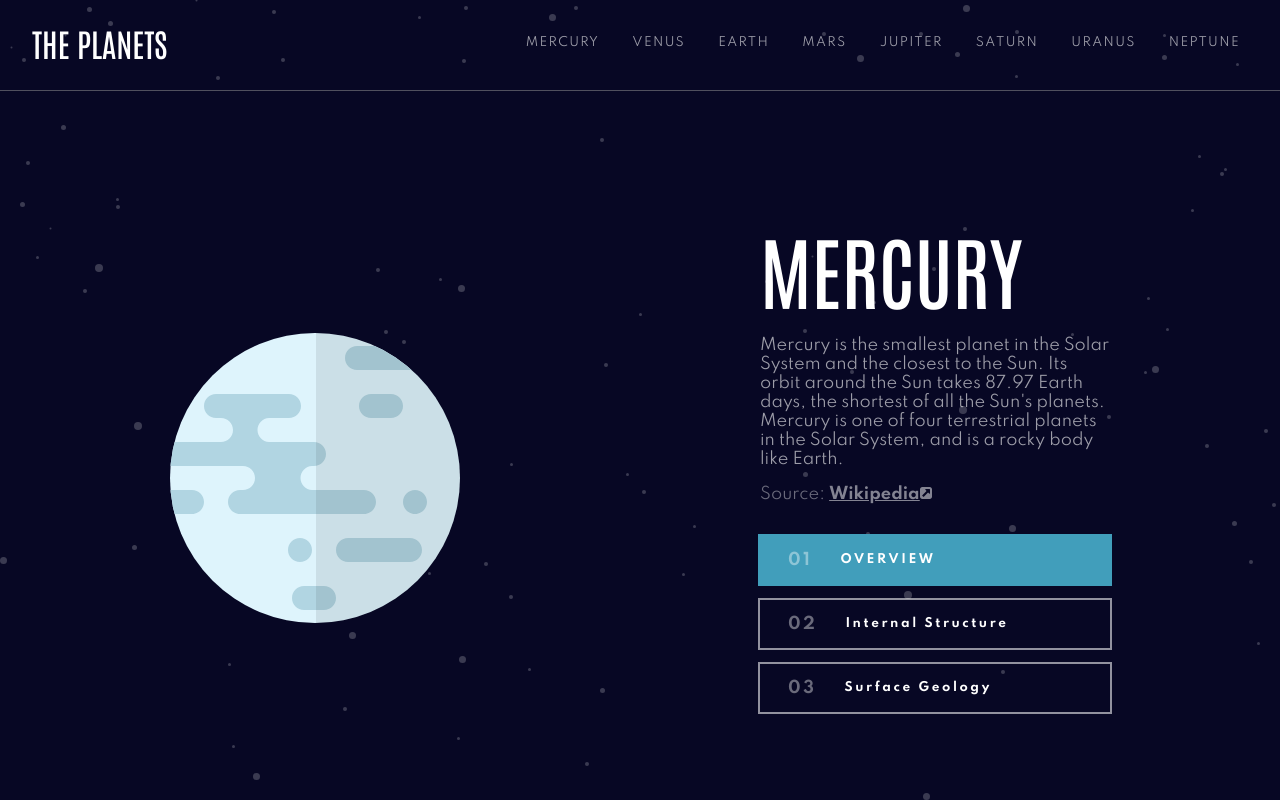
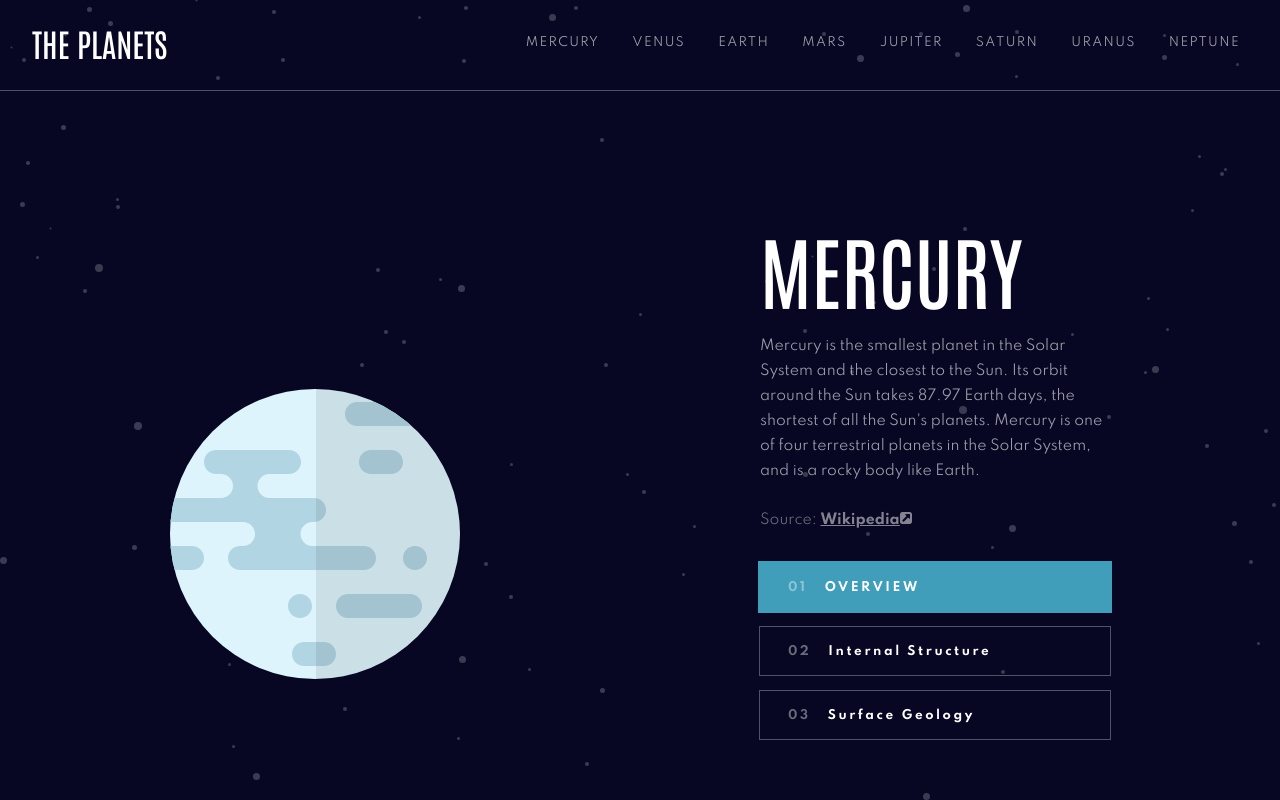
Before and after one commit to JohanMazzoleni/The-Solar-System, a Nuxt app: page / in a window 1280 px wide. Built offline with nearby package versions, Linux system fonts and the light colour scheme.

Commit message:
feat(front-end): add responsive tablet && desktop to planet section

```diff
--- a/assets/css/main.scss
+++ b/assets/css/main.scss
@@ -162,12 +162,42 @@ h2 {
 .planet {
     display: flex;
     justify-content: center;
+
+    @include tablet {
+        flex-direction: column;
+        align-items: center;
+    }
+
+    @include desktop {
+        display: flex;
+        flex-direction: row;
+        justify-content: center;
+    }
+
     .image {
         margin-top: 242px;
+
+        @include tablet {
+            margin-top: 146px;
+        }
+
+        @include desktop {
+            margin-top: 242px;
+        }
 
         img {
             width: 290px;
             height: 290px;
+
+            @include tablet {
+                width: 184px;
+                height: 184px;
+            }
+
+            @include desktop {
+                width: 290px;
+                height: 290px;
+            }
         }
 
         .sub-image {
@@ -187,21 +217,69 @@ h2 {
         margin-left: 300px;
         margin-top: 126px;
 
+        @include tablet {
+            display: flex;
+            margin-top: 130px;
+            margin-left: 0;
+            align-items: center;
+            justify-content: center;
+            width: 100%;
+        }
+
+        @include desktop {
+            display: block;
+            margin-top: 126px;
+            margin-left: 300px;
+            width: auto;
+        }
+
+        .information {
             h2 {
                 font-size: 80px;
                 margin: 0;
+
+                @include tablet {
+                    font-size: 48px;
+                }
+
+                @include desktop {
+                    font-size: 80px;
+                }
             }
 
             .description {
                 color: rgba(255, 255, 255, 0.609);
                 width: 350px;
                 font-weight: 400;
+                font-size: 14px;
+
+                @include tablet {
+                    font-size: 11px;
+                    line-height: 22px;
+                }
+
+                @include desktop {
+                    font-size: 14px;
+                    line-height: 25px;
+                }
             }
 
             .source {
                 font-weight: 400;
                 color: rgba(255, 255, 255, 0.4);
                 width: 350px;
+                margin-top: 24px;
+
+                @include tablet {
+                    margin-top: 32px;
+                    font-size: 12px;
+                }
+
+                @include desktop {
+                    margin-top: 24px;
+                    line-height: 25px;
+                    font-size: 14px;
+                }
 
                 .source-link {
                     text-decoration: none;
@@ -213,10 +291,20 @@ h2 {
                     text-decoration: underline;
                 }
             }
+        }
 
         .menu {
             display: flex;
             flex-direction: column;
+
+            @include tablet {
+                margin-left: 69px;
+            }
+
+            @include desktop {
+                margin-left: 0;
+            }
+
             .card {
                 cursor: pointer;
                 display: flex;
@@ -225,11 +313,33 @@ h2 {
                 height: 48px;
                 margin-top: 16px;
 
+                @include tablet {
+                    width: 281px;
+                    height: 40px;
+                }
+
+                @include desktop {
+                    width: 350px;
+                    height: 48px;
+                }
+
                 .number {
                     margin-left: 28px;
                     font-weight: bold;
                     color: rgba(255, 255, 255, 0.4);
                     letter-spacing: 2.57px;
+                    line-height: 25px;
+
+                    @include tablet {
+                        letter-spacing: 1.93px;
+                        font-size: 9px;
+                    }
+
+                    @include desktop {
+                        letter-spacing: 2.57px;
+                        font-size: 12px;
+                        line-height: 25px;
+                    }
                 }
 
                 .name {
@@ -238,6 +348,18 @@ h2 {
                     margin-left: 28px;
                     font-size: 12px;
                     letter-spacing: 2.57px;
+
+                    @include tablet {
+                        letter-spacing: 1.93px;
+                        font-size: 9px;
+                        margin-left: 17px;
+                    }
+
+                    @include desktop {
+                        letter-spacing: 2.57px;
+                        font-size: 12px;
+                        line-height: 25px;
+                    }
                 }
             }
 
@@ -247,10 +369,10 @@ h2 {
             }
 
             .not-active {
-                box-shadow: 0 0 0 2px rgba(255, 255, 255, 0.561);
+                box-shadow: 0 0 0 1px rgba(255, 255, 255, 0.3);
                 &:hover {
                     background: rgba(255, 255, 255, 0.2);
-                    box-shadow: 0 0 0 2px rgba(255, 255, 255, 0.2);
+                    box-shadow: 0 0 0 1px rgba(255, 255, 255, 0.2);
                 }
             }
         }
--- a/pages/index.vue
+++ b/pages/index.vue
@@ -57,6 +57,7 @@ export default {
 					</div>
 				</div>
 				<div class="detail">
+					<div class="information">
 						<h2>{{ planet[planetIndex].name.toUpperCase() }}</h2>
 						<p class="description" v-if="planetState == 0">
 							{{ planet[planetIndex].overview.content }}
@@ -100,6 +101,7 @@ export default {
 									"
 							/></a>
 						</p>
+					</div>
 
 					<div class="menu">
 						<div
```
Lines whose indentation alone changed are shown as unchanged.
